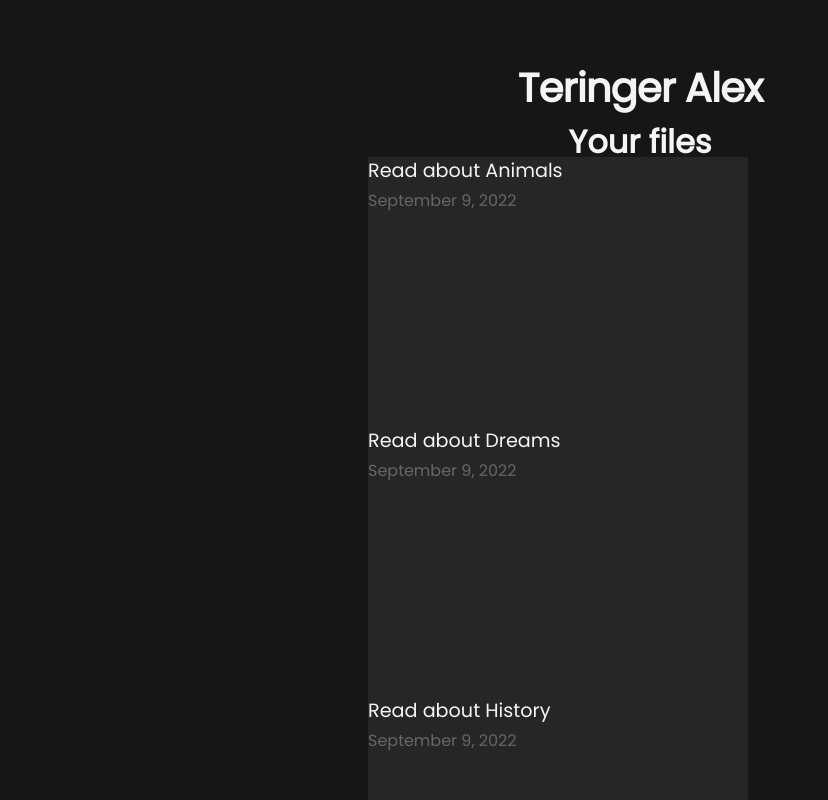
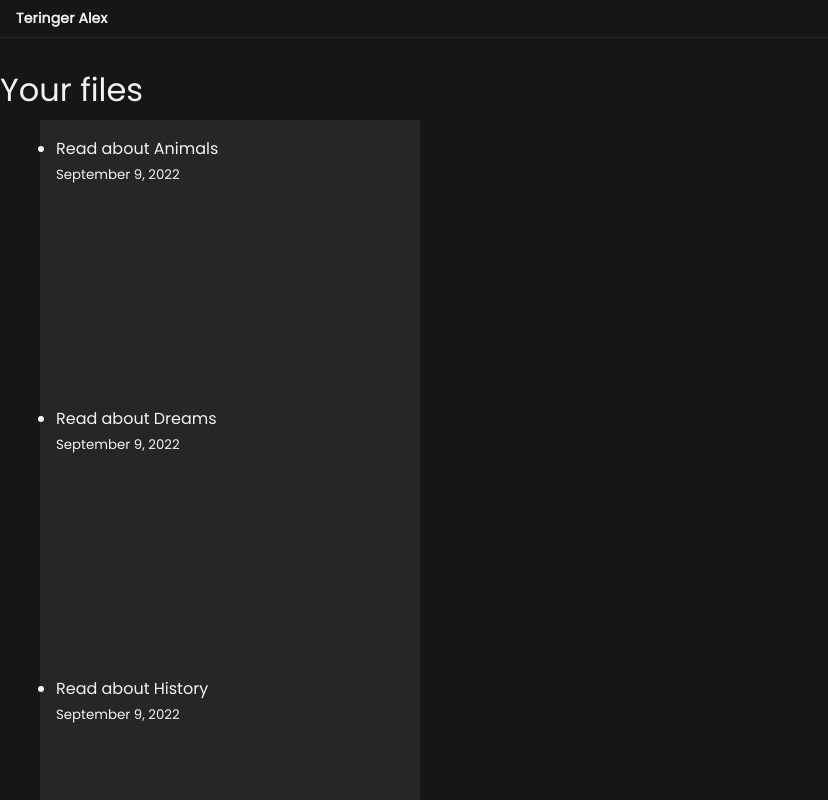
Before and after one commit to Alex2518-9/Next_links, a Next.js app: page / in a window 1280 px wide. Shown: the top 800 px of the page, without its empty margins (0-828 px from the left). Built offline with nearby package versions, Linux system fonts and the light colour scheme.

Commit message:
fix(cleaning): replace css codes

```diff
--- a/styles/Card.module.css
+++ b/styles/Card.module.css
@@ -1,9 +1,44 @@
-.card_body{
-    width: 380px;
-    height: 270px;
-    background: #262626;
+.card_body {
+  width: 380px;
+  height: 270px;
+  background: #262626;
+  padding: 16px;
+  cursor: pointer;
 }
 
-.card_body p{
-    background: #525252;
+.text_container {
+  height: 170px;
+  background: #525252;
+  letter-spacing: 0.16px;
+  font-size: 12px;
+  padding: 8px;
 }
+
+.title_image {
+  color: #f4f4f4;
+  margin-left: 10px;
+}
+
+.titleAndIcon {
+  height: 28px;
+  display: flex;
+  align-items: center;
+  gap: 10px;
+}
+
+.card_body:hover {
+  background: #363636;
+  transition:  .4s;
+  transition-timing-function: cubic-bezier(0.4, 0.14, 0.3, 1);
+}
+
+.lightText {
+  color: #666;
+}
+
+.link{
+  cursor: pointer;
+  font-weight: 400;
+  line-height: 28px;
+  font-size: 20px;
+}
--- a/styles/Home.module.css
+++ b/styles/Home.module.css
@@ -1,33 +1,86 @@
-
-
-.main {
-  max-height: 100vh;
+.grid_container {
   max-width: 100vw;
-
+  max-height: 100%;
+  margin: 0 140px;
+  display: grid;
+  grid-template-columns: repeat(12, 1fr);
+  grid-template-rows: auto 1fr auto;
+  flex: 0 1 auto;
+  min-height: 0;
+  column-gap: 32px;
 }
 
-.grid_container{
+.title_container {
+  margin-bottom: 32px;
+  align-items: center;
+  grid-column: 1/-1;
+  display: flex;
+  flex: 0 1 auto;
+  justify-content: space-between;
+}
+
+.title_container input {
+  height: 40px;
+  background: #262626;
+  border: none;
+  border-bottom: 1px solid #525252;
+  outline: none;
+  color: #f4f4f4;
+  margin-right: 32px;
+  padding: 11px;
+  flex: 0 1 790px;
+}
+
+.title_container input:focus {
+  outline-style: dashed;
+}
+
+.container_body {
+  max-height: 100%;
+  max-width: 100%;
+  overflow-y: scroll;
+  grid-column: 1/-1;
+}
+
+.container_body::-webkit-scrollbar {
+  display: none;
+}
+
+.list {
+  height: 100%;
+  max-width: 100vw;
+  list-style: none;
   display: grid;
   grid-template-columns: repeat(4, 1fr);
-  grid-template-rows: repeat(4, 1fr);
-  margin: 0 140px 0 140px;
+  row-gap: 32px;
+  padding: 0;
+  margin: 0;
 }
-
 
 .title {
   margin: 0;
   line-height: 28px;
   font-size: 32px;
-
+  font-weight: 400;
 }
 
-.title,
-.description {
-  text-align: center;
+@media screen and (max-width: 1670px) {
+  .list {
+    grid-template-columns: repeat(3, 1fr);
+  }
 }
 
-.description {
-  margin: 4rem 0;
-  line-height: 1.5;
-  font-size: 1.5rem;
+@media screen and (max-width: 1480px) {
+  .list {
+    grid-template-columns: repeat(2, 1fr);
+  }
+  .title_container input{
+    flex: 0 1 380px;
+  }
 }
+
+@media screen and (max-width: 1096px) {
+  .list {
+    grid-template-columns: repeat(1, 1fr);
+  }
+}
--- a/styles/Layout.module.css
+++ b/styles/Layout.module.css
@@ -1,15 +1,40 @@
 .container {
-    max-width: 36rem;
-    padding: 0 1rem;
-    margin: 3rem auto 6rem;
+  max-width: 100vw;
+  height: 100vh;
+  display: flex;
+  flex-direction: column;
+  overflow: hidden;
+  gap: 38px;
 }
 
 .header {
   display: flex;
   flex-direction: column;
-    align-items: center;
+  height: 48px;
+  max-width: 100%;
+  line-height: 18px;
+  justify-content: center;
+  border-bottom: 1px solid #262626;
+  padding-left: 16px;
 }
 
+.header h1 {
+  font-size: 14px;
+  letter-spacing: 0.16px;
+}
+
+.headingLg {
+  font-size: 1.5rem;
+  line-height: 1.4;
+  margin: 1rem 0;
+}
+
+.part_container {
+  min-height: 0;
+  max-width: 100vw;
+  flex: 0 1 auto;
+  flex-direction: column;
+}
 .backToHome {
   margin: 3rem 0 0;
 }
--- a/styles/globals.css
+++ b/styles/globals.css
@@ -3,6 +3,8 @@ html,
 body {
   padding: 0;
   margin: 0;
+  max-width: 100vw;
+  height: 100vh;
   font-family: -apple-system, BlinkMacSystemFont, Segoe UI, Roboto, Oxygen,
     Ubuntu, Cantarell, Fira Sans, Droid Sans, Helvetica Neue, sans-serif;
     color: #F4F4F4;
--- a/styles/utils.module.css
+++ b/styles/utils.module.css
@@ -1,53 +1,13 @@
-.heading2Xl {
-  font-size: 2.5rem;
-  line-height: 1.2;
-  font-weight: 800;
-  letter-spacing: -0.05rem;
-  margin: 1rem 0;
+.article_container {
+  max-width: 100vw;
+  display: flex;
+  flex-direction: column;
+  align-items: center;
+  justify-content: center;
 }
 
-.headingXl {
-  font-size: 2rem;
-  line-height: 1.3;
-  font-weight: 800;
-  letter-spacing: -0.05rem;
-  margin: 1rem 0;
+.article {
+  display: flex;
+  flex-direction: column;
+  max-width: 700px;
 }
-
-.headingLg {
-  font-size: 1.5rem;
-  line-height: 1.4;
-  margin: 1rem 0;
-}
-
-.headingMd {
-  font-size: 1.2rem;
-  line-height: 1.5;
-}
-
-.borderCircle {
-  border-radius: 9999px;
-}
-
-.colorInherit {
-  color: inherit;
-}
-
-.padding1px {
-  padding-top: 1px;
-}
-
-.list {
-  list-style: none;
-  padding: 0;
-  margin: 0;
-  overflow: scroll;
-}
-
-.listItem {
-  margin: 0 0 1.25rem;
-}
-
-.lightText {
-  color: #666;
-}
```
Lines whose indentation alone changed are shown as unchanged.
